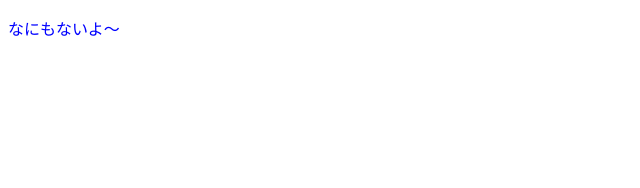
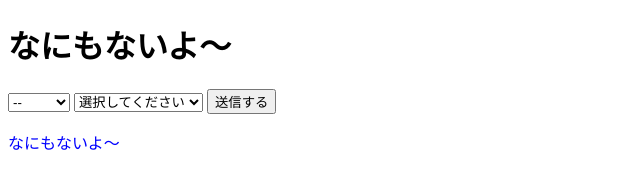
Before and after one commit to ababyloon/0f4b2a97, a plain HTML site: page index.html in a window 1280 px wide. Shown: the whole page, without its empty margins (0-640 px from the left). Drawn offline with Linux system fonts and the light colour scheme.

Commit message:
Update index.html

```diff
--- a/index.html
+++ b/index.html
@@ -5,6 +5,27 @@
     <title>hcordata.com</title>
 </head>
 <body>
+    <header>
+        <h1>なにもないよ〜</h1>
+    </header>
+
+    <div class="forms1">
+
+        <select id="f1_account">
+          <option value="">--
+          <option value="a">あああ
+          <option value="i">いいい
+          <option value="u">ううう
+          <option value="e">えええ
+        </select>
+        <select id="50on">
+        <option value="">選択してください</option>
+        </select>
+
+        <button type="button" id="btn" >送信する</button>
+        <!-- onclick="getForm01()" -->
+    </div>
+
     <p style="color: blue">なにもないよ〜</p>
 </body>
 </html>
```
